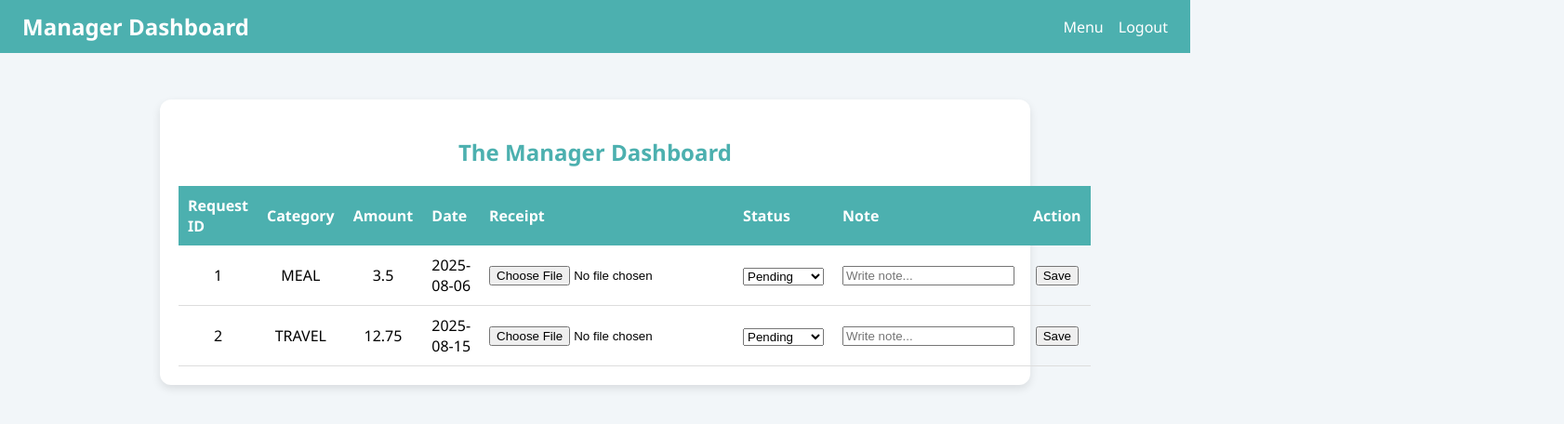
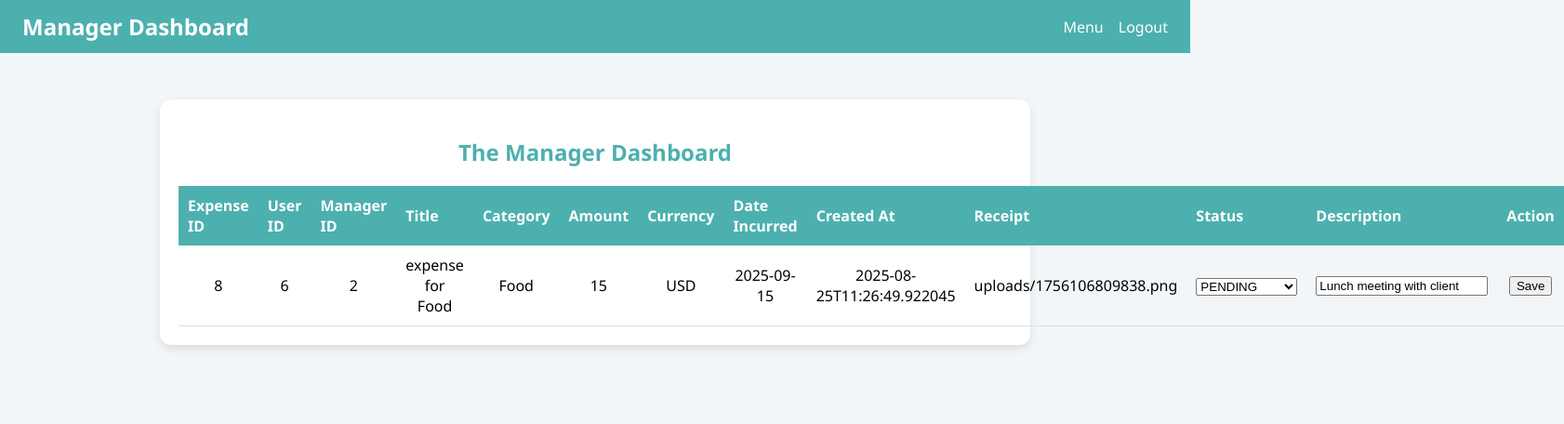
Before and after one commit to spark2code-team2/expense-reimbursement, a React (Create React App) app in the folder frontend/: page / in a window 1280 px wide. Shown: the top 456 px of the page at 93% size, 1682 px wide, since content can reach past the window. Built offline with nearby package versions, Linux system fonts and the light colour scheme.

Commit message:
Update ManagerDashboard..js

```diff
--- a/frontend/src/ManagerDashboard..js
+++ b/frontend/src/ManagerDashboard..js
@@ -3,29 +3,25 @@ import React, { useState } from "react";
 function ManagerDashboard() {
   const [expenses, setExpenses] = useState([
     {
-      id: 1,
-      category: "MEAL",
-      amount: 3.5,
-      date: "2025-08-06",
-      status: "Pending",
-      note: "",
-      receipt: "",
+      id: 8,
+      userId: 6,
+      managerId: 2,
+      title: "expense for Food",
+      category: "Food",
+      amount: 15,
+      currency: "USD",
+      description: "Lunch meeting with client",
+      status: "PENDING",
+      receiptPath: "uploads/1756106809838.png",
+      dateIncurred: "2025-09-15",
+      cratedAt: "2025-08-25T11:26:49.922045",
     },
-     {
-    id: 2,
-    category: "TRAVEL",
-    amount: 12.75,
-    date: "2025-08-15",
-    status: "Pending",
-    note: "",
-    receipt: "",
-  },
   ]);
 
-  const handleNoteChange = (id, value) => {
+  const handleDescriptionChange = (id, value) => {
     setExpenses((prev) =>
       prev.map((expense) =>
-        expense.id === id ? { ...expense, note: value } : expense
+        expense.id === id ? { ...expense, description: value } : expense
       )
     );
   };
@@ -38,18 +34,15 @@ function ManagerDashboard() {
     );
   };
 
-  const handleReceiptChange = (id, file) => {
-    setExpenses((prev) =>
-      prev.map((expense) =>
-        expense.id === id ? { ...expense, receipt: file.name } : expense
-      )
-    );
-  };
-
   const handleSave = (id) => {
     const expense = expenses.find((e) => e.id === id);
     console.log("Saved expense:", expense);
-    alert(`Saved: Note="${expense.note}", Status="${expense.status}", Receipt="${expense.receipt}"`);
+    alert(
+      `Saved:
+      Description="${expense.description}",
+      Status="${expense.status}",
+      Receipt="${expense.receiptPath}"`
+    );
   };
 
   return (
@@ -62,19 +55,29 @@ function ManagerDashboard() {
         </nav>
       </header>
 
-      <main className="main-content">
+     <main className="main-content manager-dashboard">
         <div className="card">
-          <h2>The Manager Dashboard</h2>
+   <h2>The Manager Dashboard</h2>
+<div className="table-container">
+  <table>
+
+  </table>
+</div>
           <table>
             <thead>
               <tr>
-                <th>Request ID</th>
+                <th>Expense ID</th>
+                <th>User ID</th>
+                <th>Manager ID</th>
+                <th>Title</th>
                 <th>Category</th>
                 <th>Amount</th>
-                <th>Date</th>
+                <th>Currency</th>
+                <th>Date Incurred</th>
+                <th>Created At</th>
                 <th>Receipt</th>
                 <th>Status</th>
-                <th>Note</th>
+                <th>Description</th>
                 <th>Action</th>
               </tr>
             </thead>
@@ -82,18 +85,15 @@ function ManagerDashboard() {
               {expenses.map((expense) => (
                 <tr key={expense.id}>
                   <td>{expense.id}</td>
+                  <td>{expense.userId}</td>
+                  <td>{expense.managerId}</td>
+                  <td>{expense.title}</td>
                   <td>{expense.category}</td>
                   <td>{expense.amount}</td>
-                  <td>{expense.date}</td>
-                  <td>
-                    <input
-                      type="file"
-                      onChange={(e) =>
-                        handleReceiptChange(expense.id, e.target.files[0])
-                      }
-                    />
-                    {expense.receipt && <span>{expense.receipt}</span>}
-                  </td>
+                  <td>{expense.currency}</td>
+                  <td>{expense.dateIncurred}</td>
+                  <td>{expense.cratedAt}</td>
+                  <td>{expense.receiptPath && <span>{expense.receiptPath}</span>}</td>
                   <td>
                     <select
                       value={expense.status}
@@ -101,18 +101,18 @@ function ManagerDashboard() {
                         handleStatusChange(expense.id, e.target.value)
                       }
                     >
-                      <option value="Pending">Pending</option>
-                      <option value="Approved">Approved</option>
-                      <option value="Registered">Registered</option>
+                      <option value="PENDING">PENDING</option>
+                      <option value="APPROVED">APPROVED</option>
+                      <option value="REGISTERED">REGISTERED</option>
                     </select>
                   </td>
                   <td>
                     <input
                       type="text"
-                      value={expense.note}
-                      placeholder="Write note..."
+                      value={expense.description}
+                      placeholder="Write description..."
                       onChange={(e) =>
-                        handleNoteChange(expense.id, e.target.value)
+                        handleDescriptionChange(expense.id, e.target.value)
                       }
                     />
                   </td>
```
